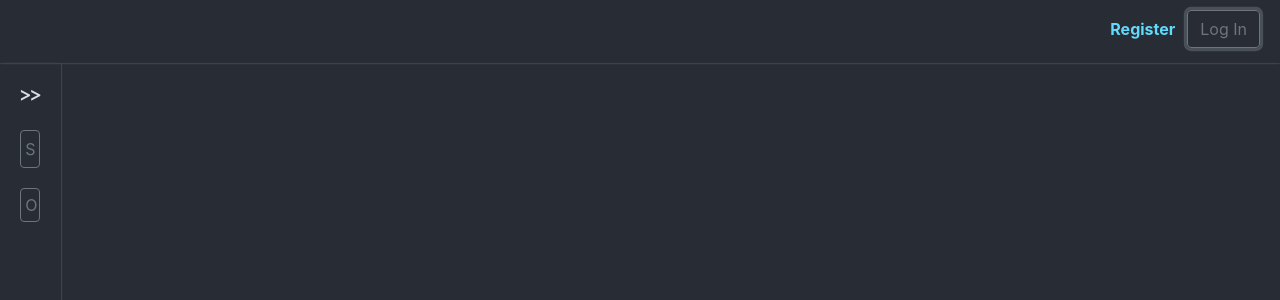
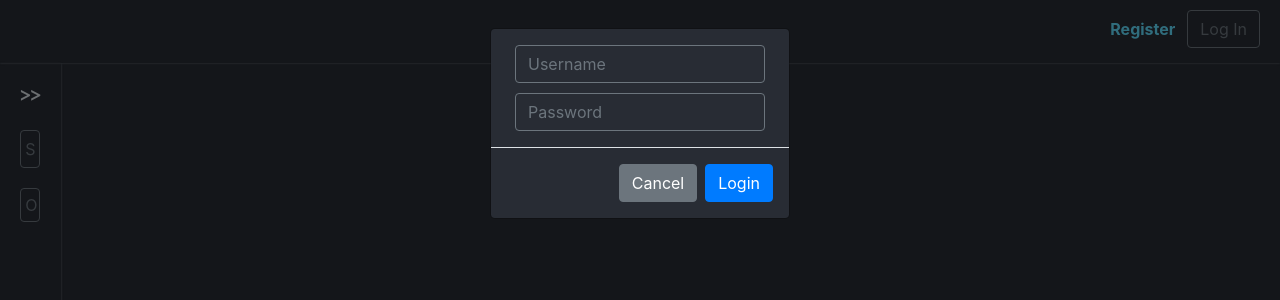
Before and after one commit to sleepingkirby/instapic-ui, a React (Create React App) app: page / in a window 1280 px wide. Both pictures are taken after a click on the button "Log In". Shown: the top 300 px of the page. Built offline with nearby package versions, Linux system fonts and the light colour scheme; no server answers.

Commit message:
modals being added

```diff
--- a/src/App.css
+++ b/src/App.css
@@ -97,6 +97,7 @@ justify-content: flex-end;
 .inpt{
 width: 100%;
 border-color: #6c757d;
+background-color: transparent;
 transition: all 0.5s ease-in-out;
 }
 
@@ -178,6 +179,17 @@ font-size: smaller;
 flex-grow: 0;
 }
 
+.modBod{
+display: flex;
+flex-direction: column;
+justify-content: center;
+align-items: center;
+}
+
+#modLogin > .modal-content{
+background-color: #282c34;
+}
+
 @keyframes App-logo-spin {
   from {
     transform: rotate(0deg);
--- a/src/App.js
+++ b/src/App.js
@@ -1,6 +1,6 @@
 import React, { Component } from 'react';
 import logo from './logo.svg';
-import { Button } from 'reactstrap';
+import { Input, Button, Modal, ModalHeader, ModalBody, ModalFooter } from 'reactstrap';
 import SidePane from './sidePane';
 import Results from './results';
 import './App.css';
@@ -11,18 +11,25 @@ class App extends Component {
 	constructor(props){
 	super(props);
 		this.state={
-		signReg: '',
-			user: {
-			username: 'testUser',
-			token: 'bef5dace562f3f85ce59dedf8f481de0225ba07b89e8ed5bfd'
+		signReg: false,
+		user: {
+			username: '',
+			token: ''
 			},
-			search:{
+		search:{
 			fltrNm: '',
 			sort: ''
 			}
 		}
 
+	this.setModal=this.setModal.bind(this);
 	this.updtSrch=this.updtSrch.bind(this);
+	}
+
+	setModal(){
+		this.setState({
+		signReg: !this.state.signReg
+		});
 	}
 
 	//updates the search states
@@ -37,19 +44,31 @@ class App extends Component {
 		});
 	}
 
-
-
 	render() {
 
 		return (
 			<div className="App">
 				<div className="App-header">
 					<div className="label">Register</div>
-					<Button outline color="secondary">Log In</Button>
+					<Button outline color="secondary" onClick={this.setModal}>Log In</Button>
 				</div>
 				<div className="App-body">
           <SidePane inState={this.state.search} inUpdtSrch={this.updtSrch}/>
 					<Results inState={this.state} />
+
+					<div>
+						<Modal id="modLogin" isOpen={this.state.signReg} toggle={this.setModal} style={{'width':'300px'}}>
+							<ModalBody className="modBod">
+								<Input type="text" name="sortU" className="inpt" placeholder="Username" style={{'backgroundColor':'transparent', 'width':'250px', 'marginBottom':'10px'}}/>
+								<Input type="password" name="sortU" className="inpt" placeholder="Password" style={{'backgroundColor':'transparent', 'width':'250px' }} />
+							</ModalBody>
+							<ModalFooter>
+								<Button color="secondary" onClick={this.setModal}>Cancel</Button>
+								<Button color="primary" onClick={this.setModal}>Login</Button>{' '}
+							</ModalFooter>
+						</Modal>
+					</div>
+
 				</div>
 			</div>
 		);
```
